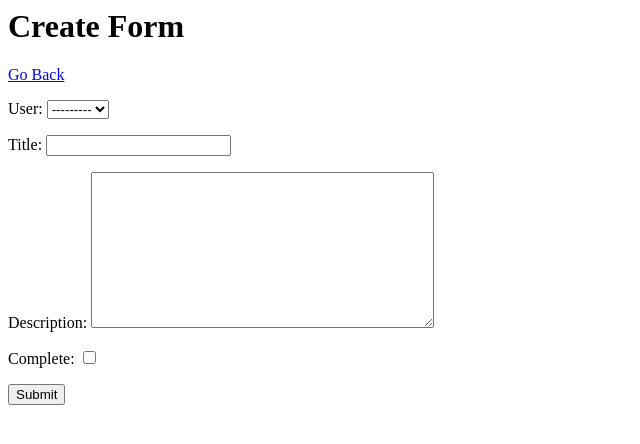
After one commit to DANIELKNYSNA/todo_list-with-User-Login, a Django app: page /task-create/ in a window 1280 px wide. The commit adds this page. Shown: the top 444 px of the page, without its empty margins (0-640 px from the left). Run offline with Django 4.2, Linux system fonts and the light colour scheme; data comes from the database, SQL or seed files in the repository; both versions use the stored data as it was after the commit.

Commit message:
Implementing the create task

```diff
--- /dev/null
+++ b/base/templates/base/task_form.html
@@ -0,0 +1,11 @@
+<h1>Create Form</h1>
+<a href="{% url 'tasks' %}">Go Back</a>
+<form action="" method="POST">
+  <div class="form">
+    {% csrf_token %}
+    {{form.as_p}}
+
+  </div>
+
+  <input type="submit" value="Submit">
+</form>
--- a/base/templates/base/task_list.html
+++ b/base/templates/base/task_list.html
@@ -1,4 +1,5 @@
 <h1>My to do List</h1>
+<a href="{% url 'task-create' %}">Add new task</a>
 
 <table>
   <tr>
--- a/base/urls.py
+++ b/base/urls.py
@@ -1,6 +1,7 @@
 from django.urls import path
-from .views import TaskList, TaskDetail
+from .views import TaskList, TaskDetail, TaskCreate
 urlpatterns = [
   path('', TaskList.as_view(), name='tasks'),
-  path('task/<int:pk>', TaskDetail.as_view(), name='task')
+  path('task/<int:pk>', TaskDetail.as_view(), name='task'),
+  path('task-create/', TaskCreate.as_view(), name='task-create')
 ]
--- a/base/views.py
+++ b/base/views.py
@@ -1,6 +1,7 @@
 from typing import Optional
 from django.shortcuts import render
-from django.views.generic import ListView, DetailView
+from django.views.generic import ListView, DetailView, CreateView
+from django.urls import reverse_lazy
 
 from base.models import Task
 # Create your views here.
@@ -12,3 +13,10 @@ class TaskDetail(DetailView):
   model = Task
   context_object_name: Optional[str] = 'task'
   template_name: str = 'base/task.html'
+
+class TaskCreate(CreateView):
+  model = Task
+  fields = '__all__'
+  success_url: Optional[str] = reverse_lazy('tasks')
+  # context_object_name: Optional[str] = 'create'
+  # template_name: str = 'base/create.html'
```
Also changed, not shown: db.sqlite3.
